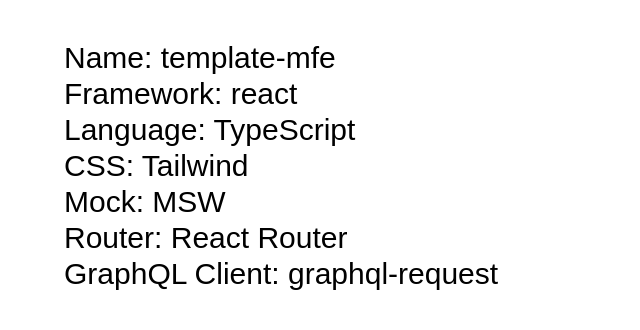
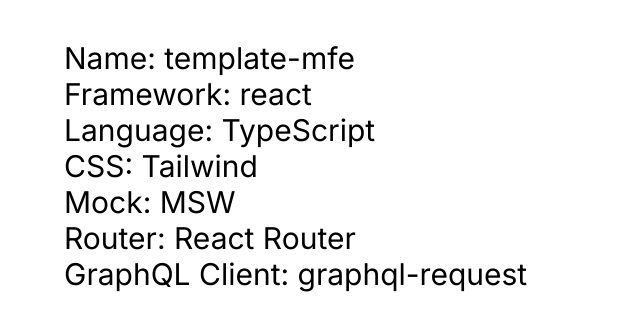
Before and after one commit to akshay-copods/ui-workflow-mfe, a React app: page / in a window 1280 px wide. Shown: the top 330 px of the page, without its empty margins (0-640 px from the left). Built offline with nearby package versions, Linux system fonts and the light colour scheme.

Commit message:
update font and readme

```diff
--- a/src/index.scss
+++ b/src/index.scss
@@ -2,6 +2,8 @@
 @tailwind components;
 @tailwind utilities;
 
+@import url('https://fonts.googleapis.com/css2?family=Inter:wght@100;200;300;400;500;600;700;800;900&display=swap');
+
 body {
-  font-family: Arial, Helvetica, sans-serif;
+  font-family: 'Inter', sans-serif;
 }
```
Also changed, not shown: 1 other file (tests, documents, lock files or other folders).
